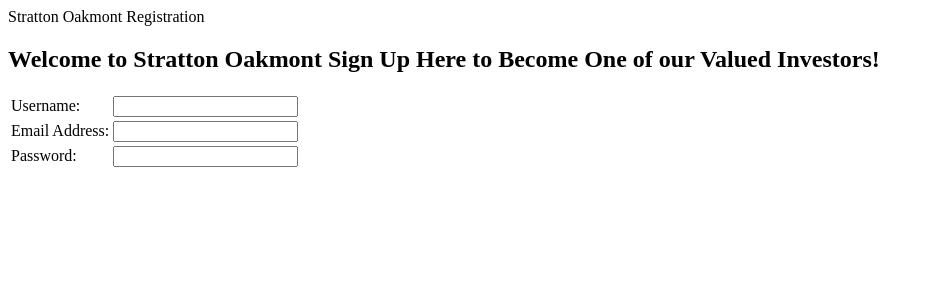
After one commit to D1935827V/webscrape2, a Flask app: page /signup/ in a window 1280 px wide. The commit adds this page. Shown: the top 300 px of the page, without its empty margins (0-932 px from the left). Run offline with Flask 2, Linux system fonts and the light colour scheme.

Commit message:
signup.html

```diff
--- a/main.py
+++ b/main.py
@@ -19,6 +19,10 @@
 def stocks():
     return render_template("stocks.html")
 
+@app.route('/signup/')
+def signup():
+    return render_template("signup.html")
+
 @app.route('/login/')
 def login():
     return render_template("login.html")
--- a/templates/base.html
+++ b/templates/base.html
@@ -161,17 +161,15 @@
             <li class="nav-item">
                 <a class="nav-link" href="/stocks/">
                     <i class="fa fa-lock">
-                        <span class="badge badge-danger">11</span>
                     </i>
                     Stocks
                 </a>
             </li>
             <li class="nav-item">
-                <a class="nav-link disabled" href="/stocks/">
+                <a class="nav-link" href="/signup/">
                     <i class="fa fa-envelope-o">
-                        <span class="badge badge-warning">11</span>
                     </i>
-                    Disabled
+                    Sign Up
                 </a>
             </li>
             <li class="nav-item dropdown">
--- /dev/null
+++ b/templates/signup.html
@@ -0,0 +1,40 @@
+<!DOCTYPE html>
+<html>
+<head>
+    <div class="section">
+        <span class="section1">
+             Stratton Oakmont Registration <br/>
+</span>
+
+<body>
+    <h2> Welcome to Stratton Oakmont Sign Up Here to Become One of our Valued Investors!</h2>
+<form>
+    <table>
+        <tr>
+            <td>
+                Username:
+            </td>
+            <td>
+                <input type=”text” ex.GOATEDinvestor123=””>
+            </td>
+        </tr>
+        <tr>
+            <td>
+                Email Address:
+            </td>
+            <td>
+                <input type=”text” ex.rich@strattonoakmont.com=””>
+            </td>
+        </tr>
+        <tr>
+            <td>
+                Password:
+            </td>
+            <td>
+                <input type=”Password” ex.password123=””>
+            </td>
+        </tr>
+    </table>
+</form>
+</body>
+</html>
```
